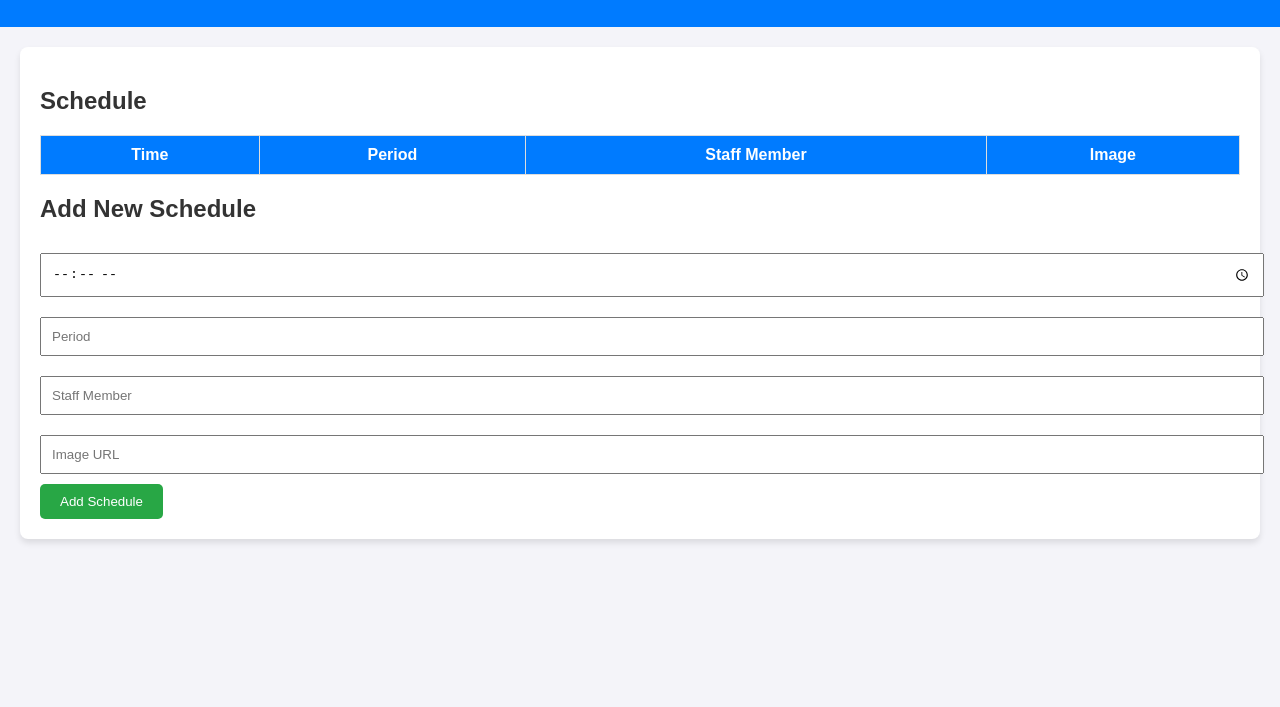
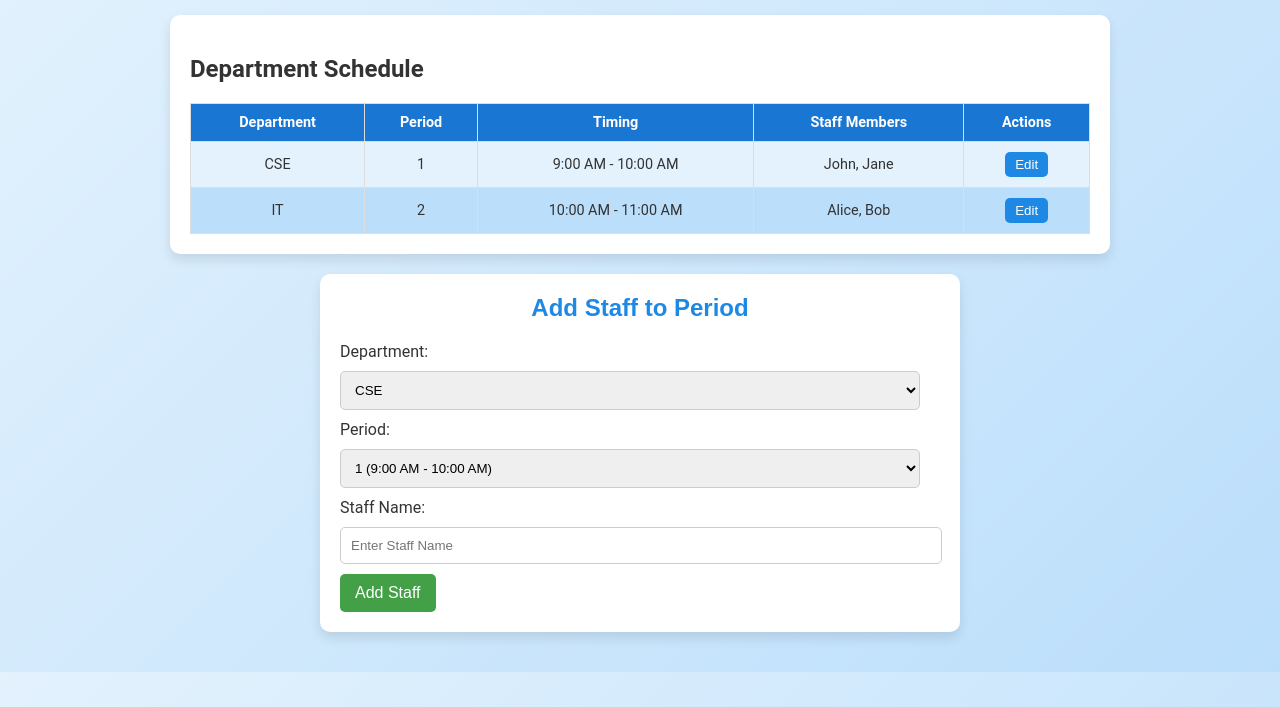
Before and after one commit to vishnupriya0609/hh, a plain HTML site: page index.html in a window 1280 px wide. Shown: the part 93-800 px from the top of the page. Drawn offline with Linux system fonts and the light colour scheme.

Commit message:
Add files via upload

```diff
--- a/index.html
+++ b/index.html
@@ -3,134 +3,198 @@
 <head>
     <meta charset="UTF-8">
     <meta name="viewport" content="width=device-width, initial-scale=1.0">
-    <title>Staff Scheduling</title>
+    <title>Staff Scheduling System</title>
     <style>
         /* General Styles */
         body {
-            font-family: Arial, sans-serif;
+            font-family: 'Roboto', Arial, sans-serif;
+            background: linear-gradient(135deg, #e3f2fd, #bbdefb);
             margin: 0;
             padding: 0;
-            background-color: #f4f4f9;
             color: #333;
         }
-
         header {
-            background: #007bff;
+            background: #1565c0;
             color: #fff;
+            padding: 20px 10px;
+            text-align: center;
+            font-family: 'Poppins', sans-serif;
+            font-size: 1.5rem;
+            box-shadow: 0 4px 6px rgba(0, 0, 0, 0.1);
+        }
+        main {
             padding: 20px;
-            text-align: center;
         }
 
-        .container {
+        /* Schedule Container */
+        .schedule {
+            max-width: 900px;
             margin: 20px auto;
-            max-width: 1200px;
+            background: #ffffff;
             padding: 20px;
-            background: #fff;
-            border-radius: 8px;
-            box-shadow: 0 4px 6px rgba(0, 0, 0, 0.1);
+            border-radius: 10px;
+            box-shadow: 0 6px 12px rgba(0, 0, 0, 0.1);
         }
 
+        /* Table Styles */
         table {
             width: 100%;
             border-collapse: collapse;
-            margin: 20px 0;
+            margin-top: 20px;
+            font-size: 0.9rem;
         }
-
+        table, th, td {
+            border: 1px solid #ddd;
+        }
         th, td {
-            border: 1px solid #ddd;
             padding: 10px;
             text-align: center;
         }
-
         th {
-            background-color: #007bff;
+            background-color: #1976d2;
             color: white;
+            font-weight: bold;
+        }
+        td {
+            background-color: #e3f2fd;
+        }
+        tr:nth-child(even) td {
+            background-color: #bbdefb;
         }
 
-        .form-control {
-            padding: 10px;
-            margin: 10px 0;
-            width: 100%;
-        }
-
-        button {
-            background-color: #28a745;
+        /* Buttons */
+        .actions button {
+            padding: 5px 10px;
+            background-color: #1e88e5;
             color: white;
-            padding: 10px 20px;
             border: none;
             border-radius: 5px;
             cursor: pointer;
+            transition: background-color 0.3s;
+        }
+        .actions button:hover {
+            background-color: #1565c0;
+        }
+        button.add {
+            background-color: #43a047;
+            color: white;
+            border: none;
+            border-radius: 5px;
+            padding: 10px 15px;
+            cursor: pointer;
+            font-size: 1rem;
+            transition: background-color 0.3s;
+        }
+        button.add:hover {
+            background-color: #2e7d32;
         }
 
-        button:hover {
-            background-color: #218838;
+        /* Form Styles */
+        .form-container {
+            max-width: 600px;
+            margin: 20px auto;
+            background: #ffffff;
+            padding: 20px;
+            border-radius: 10px;
+            box-shadow: 0 6px 12px rgba(0, 0, 0, 0.1);
         }
-
-        .staff-image {
-            width: 50px;
-            height: 50px;
-            border-radius: 50%;
+        .form-container h2 {
+            margin-top: 0;
+            color: #1e88e5;
+            text-align: center;
+            font-family: 'Poppins', sans-serif;
+        }
+        input, select {
+            width: calc(100% - 20px);
+            padding: 10px;
+            margin: 10px 0;
+            border: 1px solid #ccc;
+            border-radius: 5px;
         }
     </style>
 </head>
 <body>
     <header>
-        <h1>Staff Scheduling</h1>
+        Staff Scheduling System
     </header>
-    <div class="container">
-        <h2>Schedule</h2>
+    <main>
+        <div class="schedule">
+            <h2>Department Schedule</h2>
             <table>
                 <thead>
                     <tr>
-                    <th>Time</th>
+                        <th>Department</th>
                         <th>Period</th>
-                    <th>Staff Member</th>
-                    <th>Image</th>
+                        <th>Timing</th>
+                        <th>Staff Members</th>
+                        <th>Actions</th>
                     </tr>
                 </thead>
-            <tbody id="scheduleBody">
-                <!-- Rows will be dynamically added -->
+                <tbody id="schedule-body">
+                    <tr>
+                        <td>CSE</td>
+                        <td>1</td>
+                        <td>9:00 AM - 10:00 AM</td>
+                        <td id="cse-period-1">John, Jane</td>
+                        <td class="actions">
+                            <button onclick="editStaff('cse-period-1')">Edit</button>
+                        </td>
+                    </tr>
+                    <tr>
+                        <td>IT</td>
+                        <td>2</td>
+                        <td>10:00 AM - 11:00 AM</td>
+                        <td id="it-period-2">Alice, Bob</td>
+                        <td class="actions">
+                            <button onclick="editStaff('it-period-2')">Edit</button>
+                        </td>
+                    </tr>
                 </tbody>
             </table>
-
-        <h2>Add New Schedule</h2>
-        <form id="scheduleForm">
-            <input class="form-control" type="time" id="time" placeholder="Time" required>
-            <input class="form-control" type="text" id="period" placeholder="Period" required>
-            <input class="form-control" type="text" id="staff" placeholder="Staff Member" required>
-            <input class="form-control" type="url" id="image" placeholder="Image URL" required>
-            <button type="button" onclick="addSchedule()">Add Schedule</button>
+        </div>
+        <div class="form-container">
+            <h2>Add Staff to Period</h2>
+            <form id="add-staff-form" onsubmit="submitForm(event)">
+                <label for="department">Department:</label>
+                <select id="department" required>
+                    <option value="cse">CSE</option>
+                    <option value="it">IT</option>
+                </select>
+                <label for="period">Period:</label>
+                <select id="period" required>
+                    <option value="1">1 (9:00 AM - 10:00 AM)</option>
+                    <option value="2">2 (10:00 AM - 11:00 AM)</option>
+                </select>
+                <label for="staff-name">Staff Name:</label>
+                <input type="text" id="staff-name" placeholder="Enter Staff Name" required />
+                <button type="submit" class="add">Add Staff</button>
             </form>
         </div>
+    </main>
+    <script>
+        function editStaff(periodId) {
+            const currentStaff = document.getElementById(periodId).textContent;
+            const newStaff = prompt("Edit Staff Members (comma-separated):", currentStaff);
+            if (newStaff !== null) {
+                document.getElementById(periodId).textContent = newStaff;
+            }
+        }
 
-    <script>
-        // Function to add a new schedule row
-        function addSchedule() {
-            const time = document.getElementById('time').value;
+        function submitForm(event) {
+            event.preventDefault();
+            const department = document.getElementById('department').value;
             const period = document.getElementById('period').value;
-            const staff = document.getElementById('staff').value;
-            const imageUrl = document.getElementById('image').value;
+            const staffName = document.getElementById('staff-name').value;
+            const periodId = `${department}-period-${period}`;
 
-            if (time && period && staff && imageUrl) {
-                const tableBody = document.getElementById('scheduleBody');
+            const cell = document.getElementById(periodId);
+            if (cell) {
+                cell.textContent += `, ${staffName}`;
+            } else {
+                alert("Error: Invalid Period.");
+            }
 
-                // Create a new row
-                const row = document.createElement('tr');
-                row.innerHTML = `
-                    <td>${time}</td>
-                    <td>${period}</td>
-                    <td>${staff}</td>
-                    <td><img class="staff-image" src="${imageUrl}" alt="${staff}"></td>
-                `;
-
-                // Append the row to the table
-                tableBody.appendChild(row);
-
-                // Reset the form fields
-                document.getElementById('scheduleForm').reset();
-            } else {
-                alert('Please fill in all fields.');
-            }
+            document.getElementById('add-staff-form').reset();
         }
     </script>
 </body>
```
Lines whose indentation alone changed are shown as unchanged.
